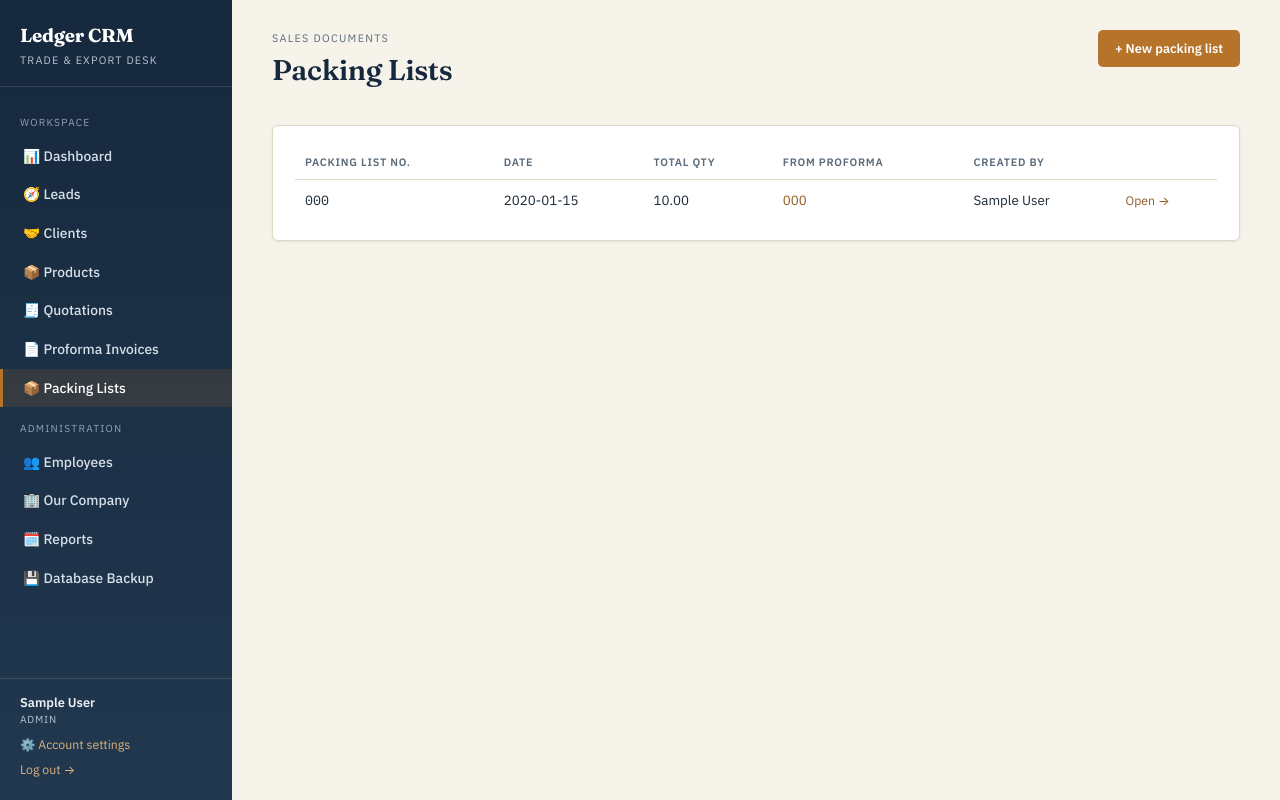
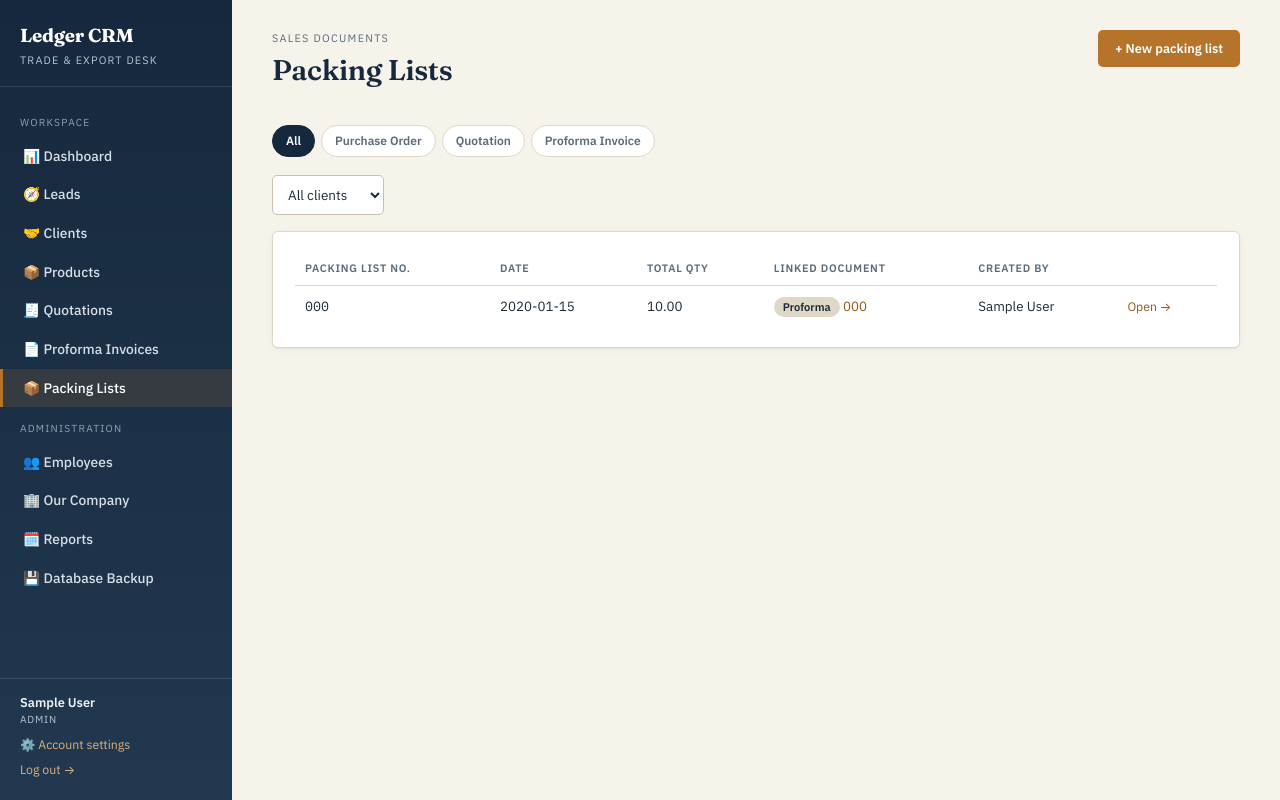
Before and after one commit to tdpatelgit/exportManagement, a Flask app: page /packing-lists/ in a window 1280 px wide. Run offline with Flask 3, Linux system fonts and the light colour scheme; a user stored in the database is signed in; tables that the repository leaves empty hold one stand-in row (values such as "Sample post").

Commit message:
fix: now the packing list shows all the different type of documents it is linked to instead of only showing the performa it was linked to

```diff
--- a/crm_app/app/repositories.py
+++ b/crm_app/app/repositories.py
@@ -1212,12 +1212,35 @@ class PackingListRepository:
             packing_list.items = [PackingListItem.from_row(r) for r in item_rows]
         return packing_lists
 
-    def list_all(self, company_id: int) -> List[PackingList]:
+    def list_all(
+        self, company_id: int, doc_type: Optional[str] = None, client_name: Optional[str] = None
+    ) -> List[PackingList]:
+        query = self._SELECT + " WHERE pl.company_id = ?"
+        params: list = [company_id]
+        if doc_type == "proforma_invoice":
+            query += " AND pl.proforma_invoice_id IS NOT NULL"
+        elif doc_type == "quotation":
+            query += " AND pl.quotation_id IS NOT NULL"
+        elif doc_type == "purchase_order":
+            query += " AND pl.purchase_order_id IS NOT NULL"
+        if client_name:
+            query += " AND pl.consignee_name = ?"
+            params.append(client_name)
+        query += " ORDER BY pl.packing_list_date DESC, pl.id DESC"
+        rows = self.db.query(query, tuple(params))
+        return self._attach_items([PackingList.from_row(r) for r in rows])
+
+    def list_distinct_consignees(self, company_id: int) -> List[str]:
+        """Populates the client filter dropdown on the packing lists list
+        page - consignee_name is denormalized onto each packing list, same
+        pattern as buyer_name/consignee_name on quotations/proforma invoices."""
         rows = self.db.query(
-            self._SELECT + " WHERE pl.company_id = ? ORDER BY pl.packing_list_date DESC, pl.id DESC",
+            """SELECT DISTINCT consignee_name FROM packing_lists
+               WHERE company_id = ? AND consignee_name IS NOT NULL AND consignee_name != ''
+               ORDER BY consignee_name""",
             (company_id,),
         )
-        return self._attach_items([PackingList.from_row(r) for r in rows])
+        return [r["consignee_name"] for r in rows]
 
     def list_for_lead(self, lead_id: int) -> List[PackingList]:
         """Same 'reference-only' join pattern as QuotationRepository.list_for_lead -
--- a/crm_app/app/routes/packing_lists.py
+++ b/crm_app/app/routes/packing_lists.py
@@ -176,8 +176,15 @@ def catalog_maps(packing_lists) -> tuple:
 @packing_lists_bp.route("/")
 @login_required
 def list_packing_lists():
-    packing_lists = current_app.container.packing_list_service.list_all(g.user.company_id)
-    return render_template("packing_lists/list.html", packing_lists=packing_lists)
+    doc_type = request.args.get("doc_type") or None
+    client = request.args.get("client") or None
+    container = current_app.container
+    packing_lists = container.packing_list_service.list_all(g.user.company_id, doc_type=doc_type, client_name=client)
+    consignee_options = container.packing_list_service.list_consignees(g.user.company_id)
+    return render_template(
+        "packing_lists/list.html", packing_lists=packing_lists,
+        doc_type_filter=doc_type, client_filter=client, consignee_options=consignee_options,
+    )
 
 
 @packing_lists_bp.route("/new", methods=["GET", "POST"])
--- a/crm_app/app/services.py
+++ b/crm_app/app/services.py
@@ -1617,8 +1617,13 @@ class PackingListService:
             raise NotFoundError(f"Packing list #{packing_list_id} not found.")
         return packing_list
 
-    def list_all(self, company_id: int) -> List[PackingList]:
-        return self.packing_list_repo.list_all(company_id)
+    def list_all(
+        self, company_id: int, doc_type: Optional[str] = None, client_name: Optional[str] = None
+    ) -> List[PackingList]:
+        return self.packing_list_repo.list_all(company_id, doc_type=doc_type, client_name=client_name)
+
+    def list_consignees(self, company_id: int) -> List[str]:
+        return self.packing_list_repo.list_distinct_consignees(company_id)
 
     def list_for_lead(self, lead_id: Optional[int]) -> List[PackingList]:
         """Same shape as QuotationService.list_for_lead - unscoped by
--- a/crm_app/app/templates/packing_lists/list.html
+++ b/crm_app/app/templates/packing_lists/list.html
@@ -12,6 +12,26 @@
   </div>
 </div>
 
+{% set doc_types = [('purchase_order', 'Purchase Order'), ('quotation', 'Quotation'), ('proforma_invoice', 'Proforma Invoice')] %}
+<div class="subnav">
+  <a href="{{ url_for('packing_lists.list_packing_lists', client=client_filter) }}" class="{{ 'active' if not doc_type_filter }}">All</a>
+  {% for key, label in doc_types %}
+    <a href="{{ url_for('packing_lists.list_packing_lists', doc_type=key, client=client_filter) }}" class="{{ 'active' if doc_type_filter == key }}">{{ label }}</a>
+  {% endfor %}
+</div>
+
+{% if consignee_options %}
+<form method="get" action="{{ url_for('packing_lists.list_packing_lists') }}" style="margin:0 0 16px;">
+  {% if doc_type_filter %}<input type="hidden" name="doc_type" value="{{ doc_type_filter }}">{% endif %}
+  <select name="client" onchange="this.form.submit()" style="width:auto;">
+    <option value="">All clients</option>
+    {% for name in consignee_options %}
+      <option value="{{ name }}" {{ 'selected' if client_filter == name }}>{{ name }}</option>
+    {% endfor %}
+  </select>
+</form>
+{% endif %}
+
 <div class="card">
   {% if packing_lists %}
   <div class="table-wrap">
@@ -21,7 +41,7 @@
           <th>Packing list no.</th>
           <th>Date</th>
           <th>Total qty</th>
-          <th>From proforma</th>
+          <th>Linked document</th>
           <th>Created by</th>
           <th></th>
         </tr>
@@ -33,8 +53,12 @@
           <td class="text-sm">{{ pl.packing_list_date }}</td>
           <td class="text-sm">{{ '{:,.2f}'.format(pl.total_quantity) }}</td>
           <td class="text-sm">
-            {% if pl.proforma_invoice_id %}
-              <a href="{{ url_for('proforma_invoices.view_proforma_invoice', proforma_invoice_id=pl.proforma_invoice_id) }}">{{ pl.proforma_invoice_number or ('#' ~ pl.proforma_invoice_id) }}</a>
+            {% if pl.purchase_order_id %}
+              <span class="pill">PO</span> <a href="{{ url_for('purchase_orders.view_purchase_order', purchase_order_id=pl.purchase_order_id) }}">{{ pl.purchase_order_number or ('#' ~ pl.purchase_order_id) }}</a>
+            {% elif pl.quotation_id and not pl.proforma_invoice_id %}
+              <span class="pill">Quotation</span> <a href="{{ url_for('quotations.view_quotation', quotation_id=pl.quotation_id) }}">{{ pl.quotation_number or ('#' ~ pl.quotation_id) }}</a>
+            {% elif pl.proforma_invoice_id %}
+              <span class="pill">Proforma</span> <a href="{{ url_for('proforma_invoices.view_proforma_invoice', proforma_invoice_id=pl.proforma_invoice_id) }}">{{ pl.proforma_invoice_number or ('#' ~ pl.proforma_invoice_id) }}</a>
             {% else %}—{% endif %}
           </td>
           <td class="text-sm">{{ pl.created_by_name }}</td>
@@ -45,7 +69,7 @@
     </table>
   </div>
   {% else %}
-  <div class="empty-state">No packing lists yet. <a href="{{ url_for('packing_lists.new_packing_list') }}">Create one →</a> (usually started from a proforma invoice)</div>
+  <div class="empty-state">No packing lists match this filter. <a href="{{ url_for('packing_lists.new_packing_list') }}">Create one →</a></div>
   {% endif %}
 </div>
 
```
